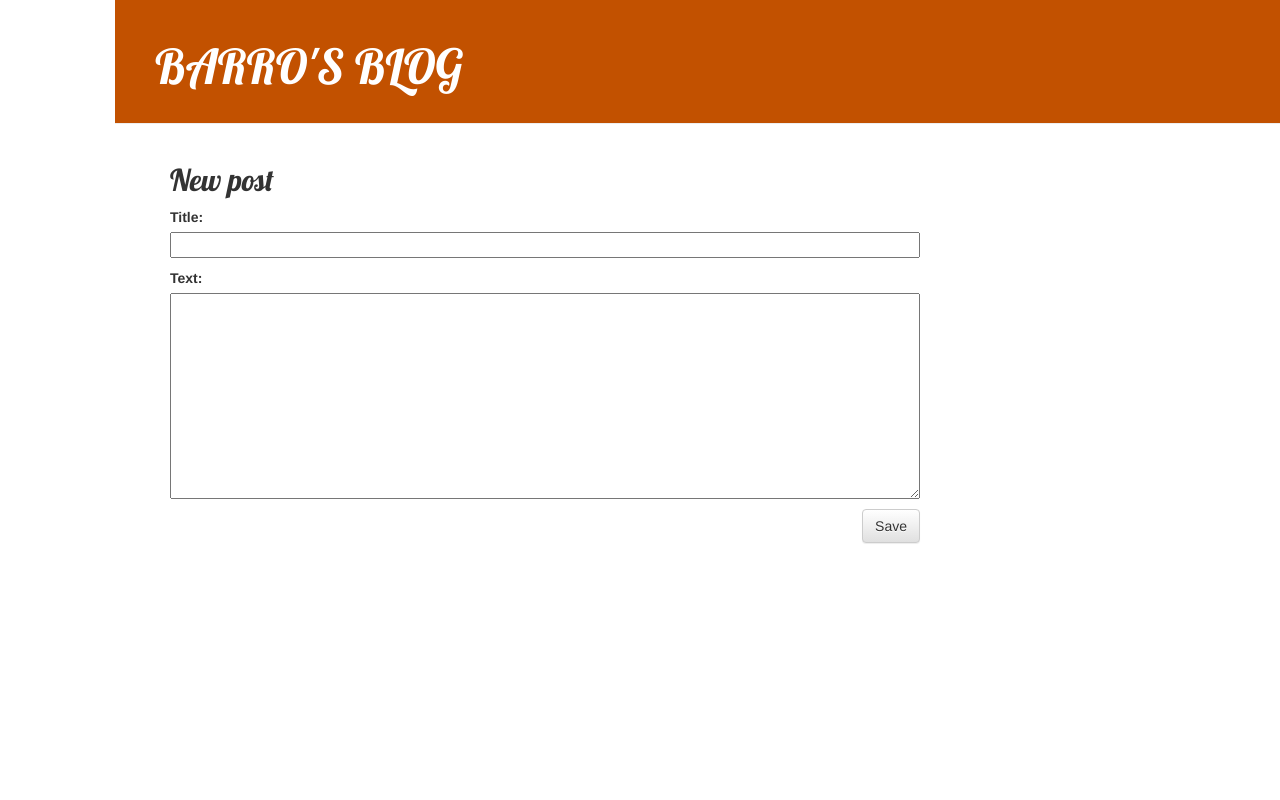
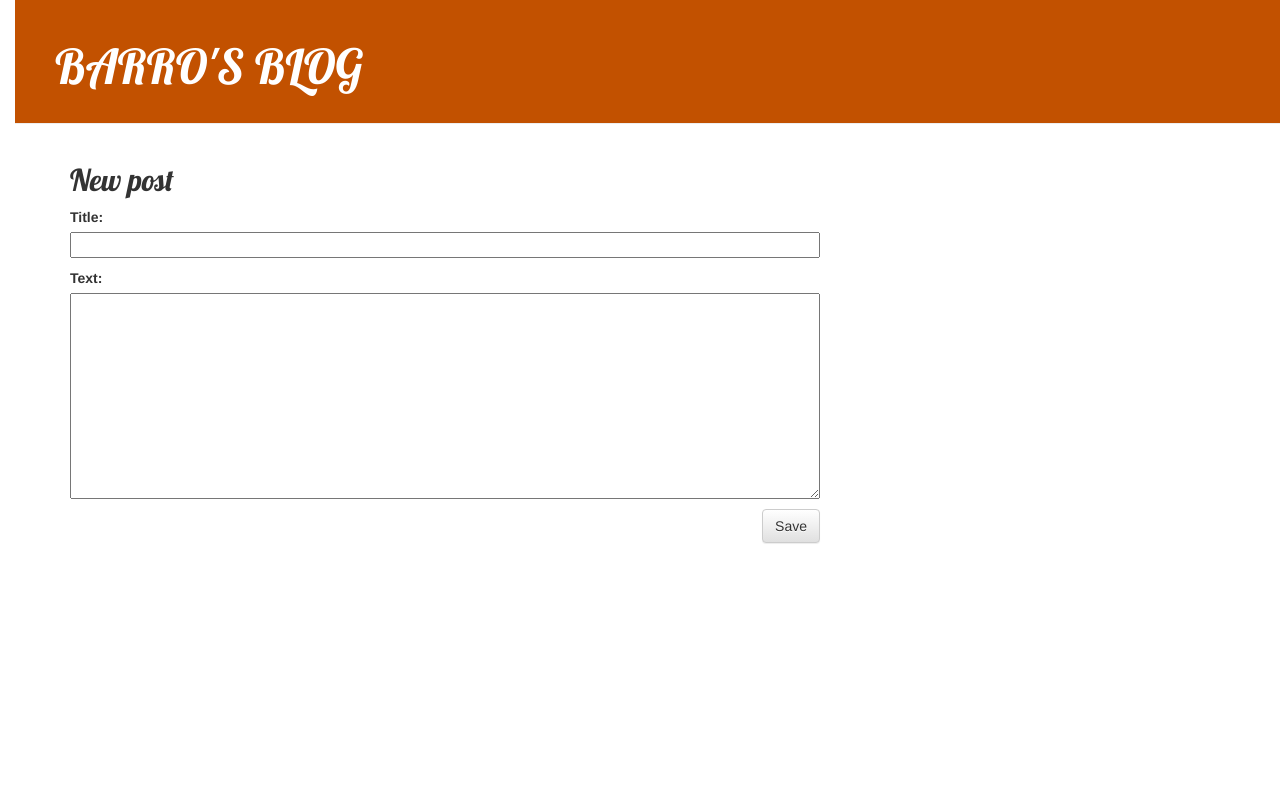
Before and after one commit to 1ky1/my-first-blogg, a Django app: page /post/new/ in a window 1280 px wide; the page is wider, and only the part inside the window is pictured. Run offline with Django 3.2, Linux system fonts and the light colour scheme; some libraries are stand-ins or nearby versions.

Commit message:
UPDATED CSS static little from 115 px to 15 px.

```diff
--- a/blog/static/css/blog.css
+++ b/blog/static/css/blog.css
@@ -3,7 +3,7 @@ h1 a, h2 a {
     font-family: 'Lobster';
 }
 body {
-    padding-left: 115px;
+    padding-left: 15px;
 }
 
 .page-header {
```
